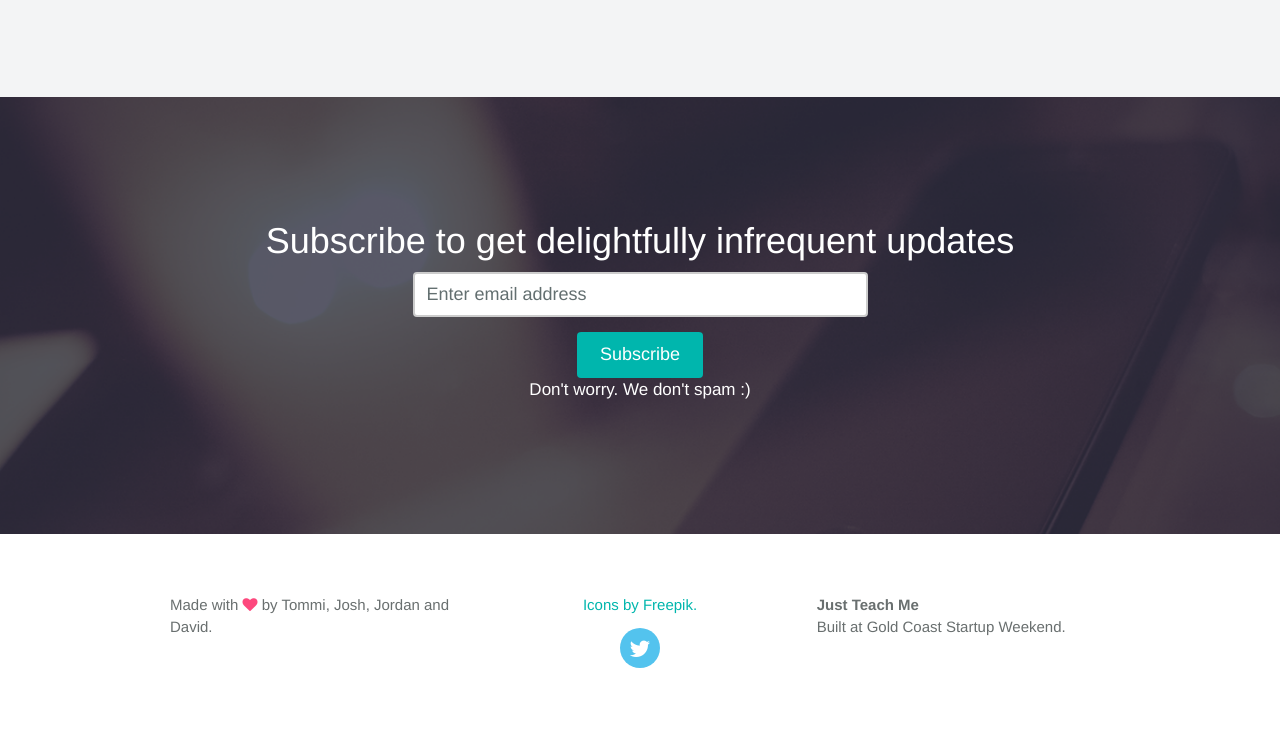
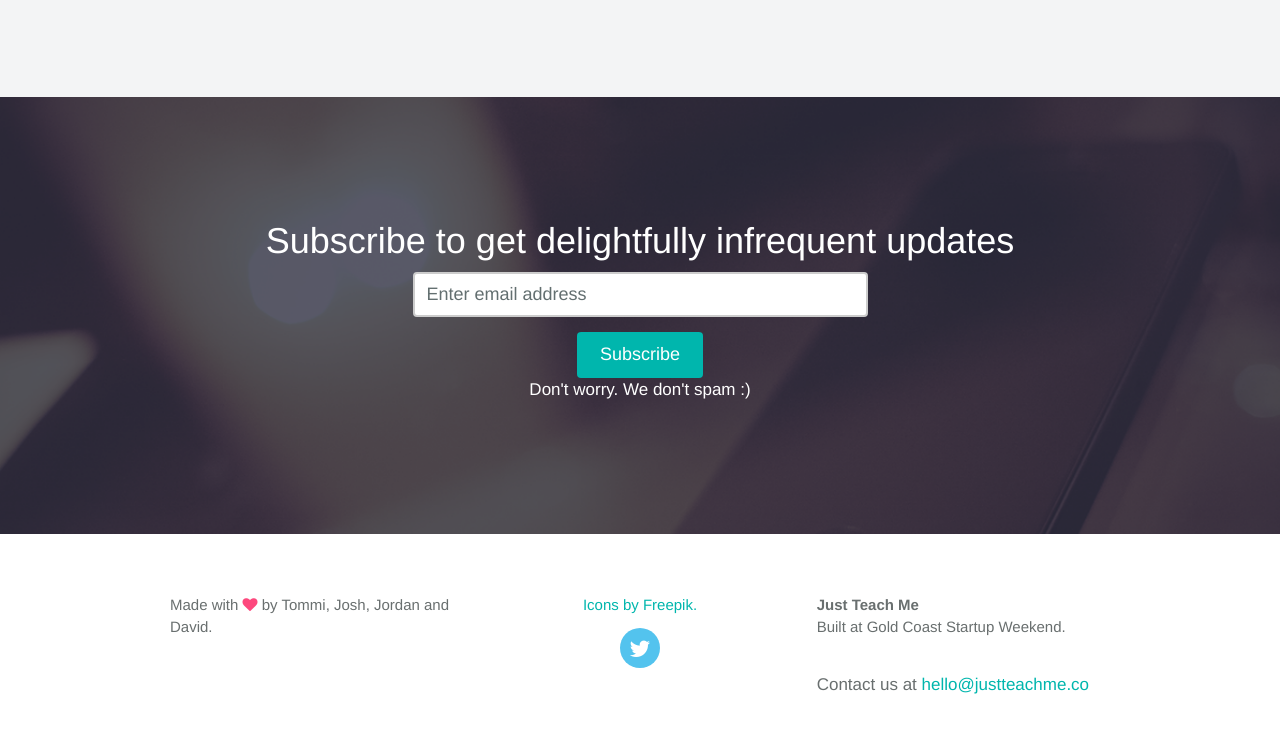
Before and after one commit to JoshDHolmes/JustTeachMe, a plain HTML site: page index.html in a window 1280 px wide. Shown: the part 1700-2433 px from the top of the page. Drawn offline with Linux system fonts and the light colour scheme.

Commit message:
Updated contact details

```diff
--- a/index.html
+++ b/index.html
@@ -353,7 +353,7 @@
 
             <!-- Footer 1 -->
             <section>
-              <p><strong>Just Teach Me</strong> <br>Built at Gold Coast Startup Weekend.</p>
+              <p><strong>Just Teach Me</strong> <br>Built at Gold Coast Startup Weekend.</p><br>Contact us at <a href="mailto:hello@justteachme.co">hello@justteachme.co</a>
             </section>
 
           </div> <!-- /.col-md-4 -->
```
